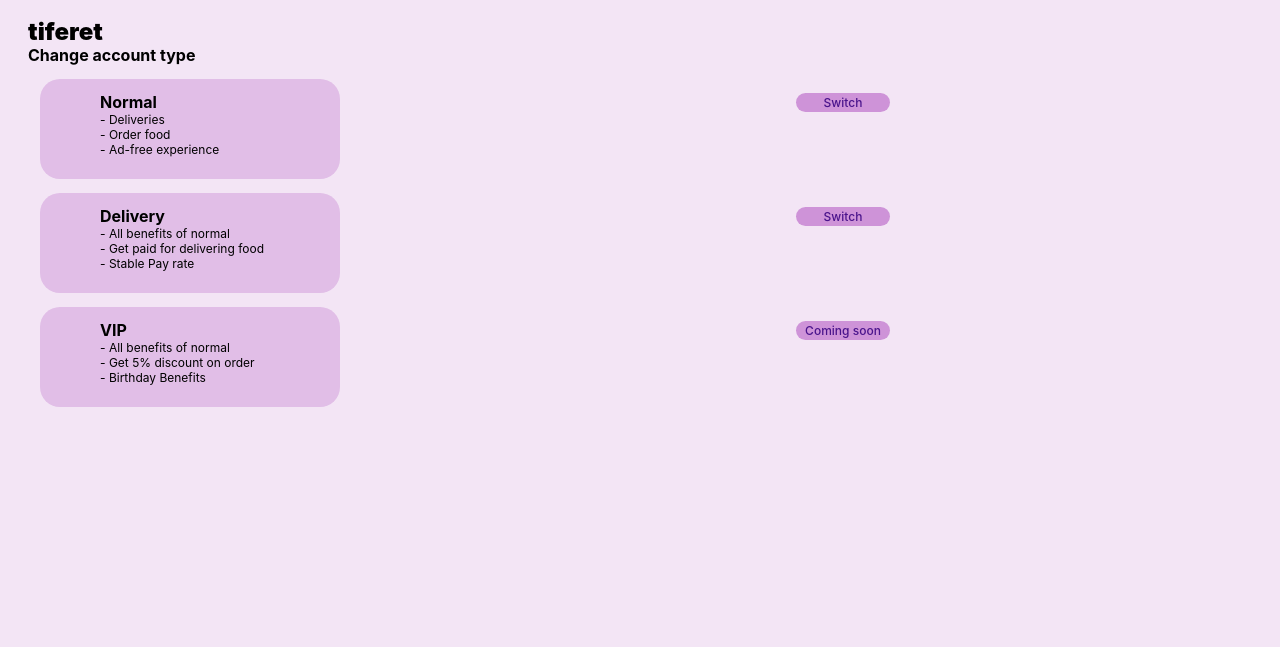
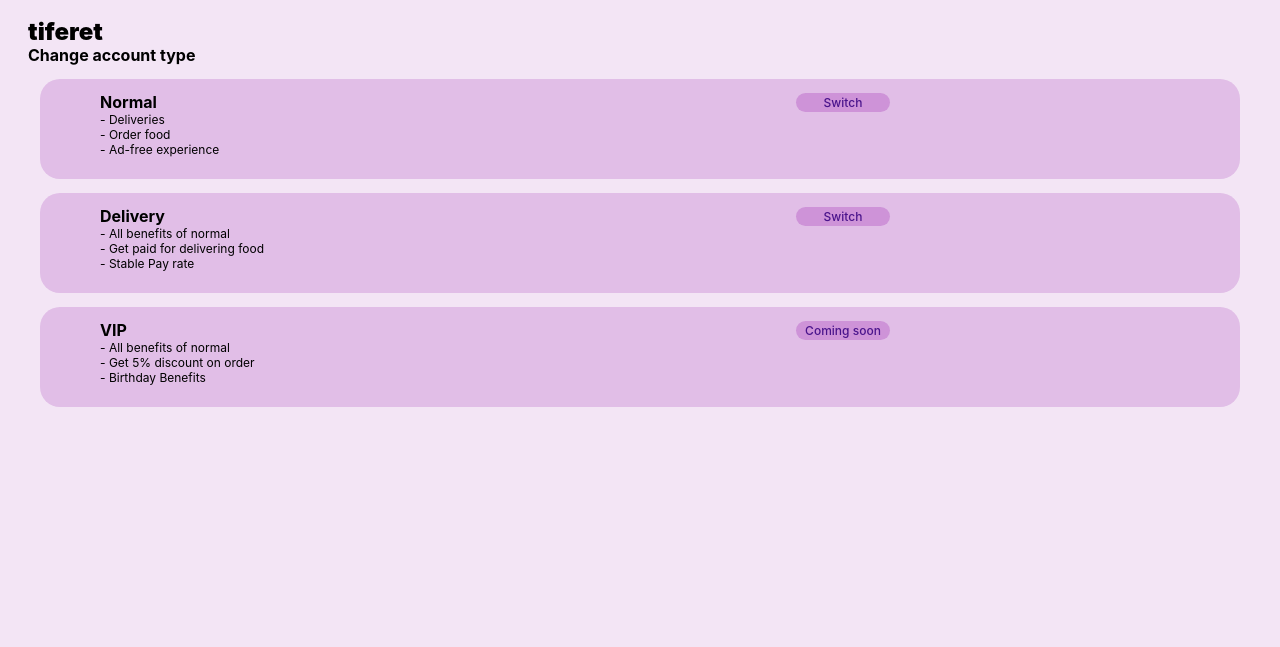
Before and after one commit to SMSOSS/tiferet, a PHP site: page /user/acctype.php in a window 1280 px wide. Shown: the top 647 px of the page. Run offline with PHP 8.4, Linux system fonts and the light colour scheme; the visitor is signed in with stand-in values (Sample User, id 1); some web fonts are replaced.

Commit message:
tiferet: acctype: dynamic scale container width
* fixes a glitch that "Switch status" button is outside of the container
  on some devices

Signed-off-by: Wiley Lau <henloboii@protonmail.ch>

```diff
--- a/user/acctype.php
+++ b/user/acctype.php
@@ -62,7 +62,7 @@ include "../assets/vars.php";
 
         nctr {
             position: absolute;
-            width: 300px;
+            width: 93.75%;
             height: 100px;
             left: 3.125%;
             top: 79px;
@@ -124,7 +124,7 @@ include "../assets/vars.php";
 
         rctr {
             position: absolute;
-            width: 300px;
+            width: 93.75%;
             height: 100px;
             left: 3.125%;
             top: 193px;
@@ -189,7 +189,7 @@ include "../assets/vars.php";
 
         vctr {
             position: absolute;
-            width: 300px;
+            width: 93.75%;
             height: 100px;
             left: 3.125%;
             top: 307px;
```
